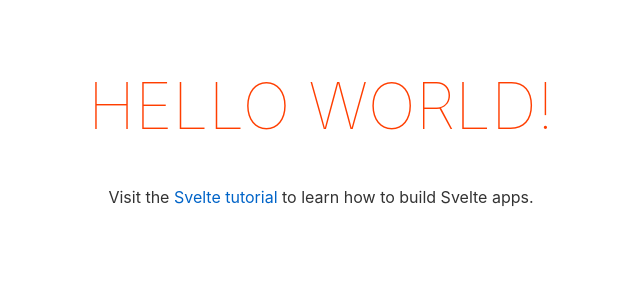
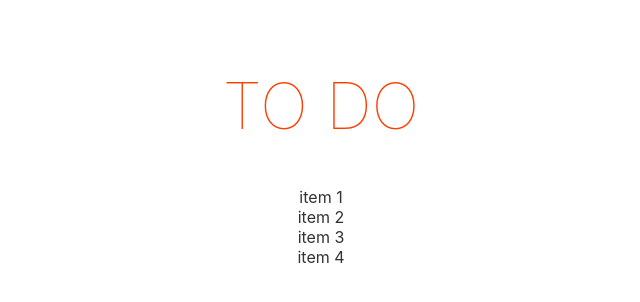
Before and after one commit to StasJDM/stelte-todo, a Svelte app: page / in a window 1280 px wide. Shown: the top 302 px of the page, without its empty margins (319-959 px from the left). Built offline with nearby package versions, Linux system fonts and the light colour scheme.

Commit message:
Created ToDoList and ToDoItem components

```diff
--- a/src/App.svelte
+++ b/src/App.svelte
@@ -1,10 +1,11 @@
 <script>
-	export let name;
+  import ToDoList from './ToDoList.svelte';
 </script>
 
 <main>
-	<h1>Hello {name}!</h1>
-	<p>Visit the <a href="https://svelte.dev/tutorial">Svelte tutorial</a> to learn how to build Svelte apps.</p>
+  <h1>To Do</h1>
+
+  <ToDoList />
 </main>
 
 <style>
--- /dev/null
+++ b/src/ToDoItem.svelte
@@ -0,0 +1,7 @@
+<script>
+  export let text = 'text';
+</script>
+
+<main>
+  <div>{text}</div>
+</main>
--- /dev/null
+++ b/src/ToDoList.svelte
@@ -0,0 +1,10 @@
+<script>
+  import ToDoItem from './ToDoItem.svelte';
+  let items = ['item 1', 'item 2', 'item 3', 'item 4'];
+</script>
+
+<main>
+  {#each items as item}
+    <ToDoItem text={item} />
+  {/each}
+</main>
--- a/src/main.js
+++ b/src/main.js
@@ -1,10 +1,8 @@
 import App from './App.svelte';
 
 const app = new App({
-	target: document.body,
-	props: {
-		name: 'world'
-	}
+  target: document.body,
+  props: {},
 });
 
 export default app;
```
Lines whose indentation alone changed are shown as unchanged.
